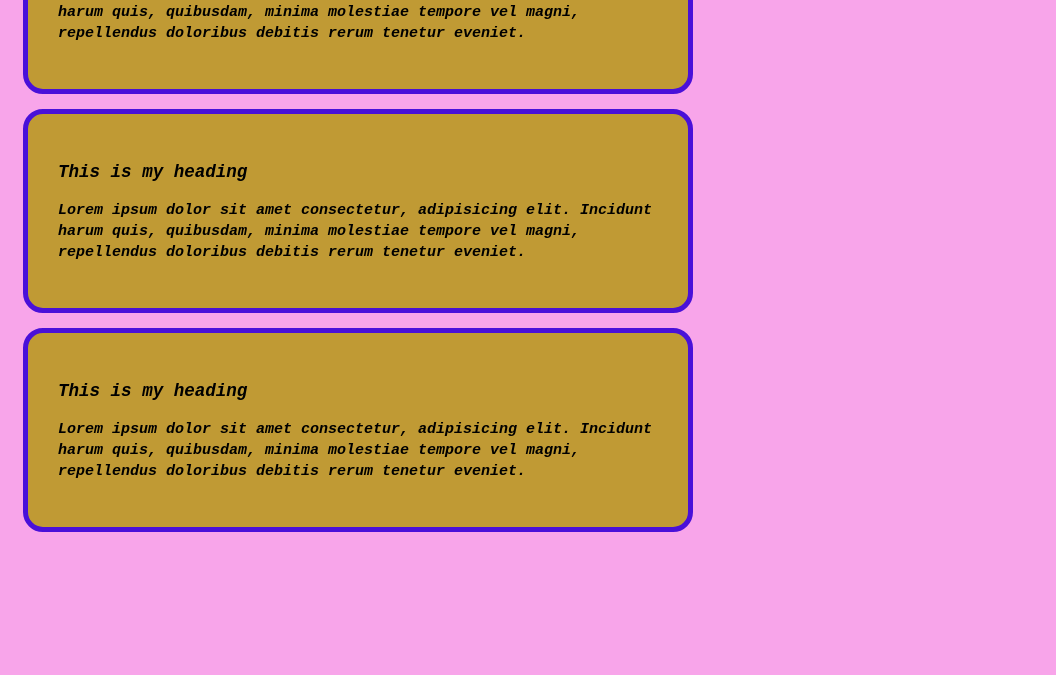
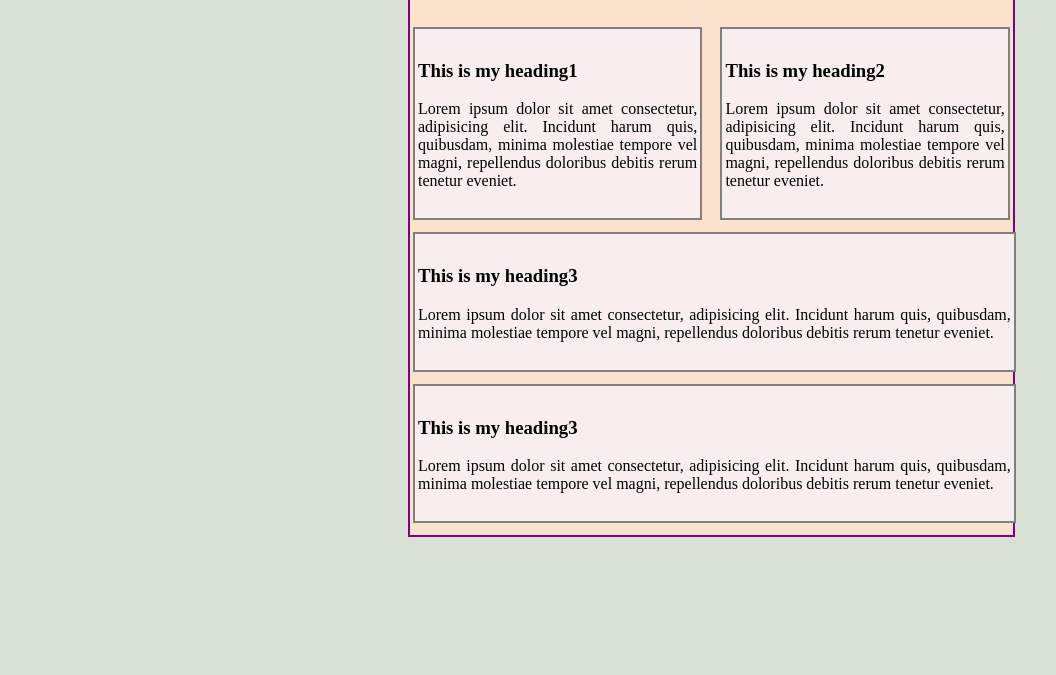
Before and after one commit to parmarharsh2490/harsh1, a plain HTML site: page marvel1.html in a window 1280 px wide. Shown: the part 125-800 px from the top of the page, without its empty margins (0-1056 px from the left). Drawn offline with Linux system fonts and the light colour scheme.

Commit message:
added marvel1.html

```diff
--- a/marvel1.html
+++ b/marvel1.html
@@ -6,46 +6,66 @@
     <title>Document</title>
 </head>
 <style>
-    .h{
-
-        color: black;
-        background-color: rgb(192, 154, 52);
-        font-size: 15px;
-        font-family: 'Courier New', Courier, monospace;
-        font-style: italic;
-        font-weight: bold;
-        line-height: 1.4em;
-        /* height: 100px; */
-        width: 600px;
-        border: 5px solid rgb(73, 16, 217);
-        /* border-top: 2px solid red; */
-        /* border-top-left-radius: 11px; */
-        border-radius: 20px;
-        /* background-image: url(); */
-        /* background-position: center; */
-        /* background-position: top center; */
-        /* background-repeat: no-repeat; */
-        /* margin-top: 10px; */
-        margin: 15px 15px 15px 15px;
-        /* margin: 10px 10px; */
-        padding: 30px 30px;
+    *{
+        box-sizing: border-box;
     }
     body{
-        background-color: rgb(248, 165, 234);
+        background-color:rgb(216, 224, 214);
+    }
+    .container{
+        width: 900px;
+        background-color:rgb(250, 226, 205);
+        border: 2px solid purple;
+        margin: 33px 400px;
+    }
+    .m1{
+        background-color: rgb(248, 238, 238);
+        border: 2px solid grey;
+        margin: 12px 3px;
+        padding: 12px 3px;
+    }
+    #h1{
+        width: 48%;
+        float: left;
+    }
+    #h2{
+        width: 48%;
+        float: right;
+    }
+    #h3{
+        width: 100%;
+        clear: both;
+    }
+    #h4{
+        width: 100%;
+    }
+    p , h3{
+        text-align: justify;
+    }
+    h1 {
+        margin: 30px auto;
+        width: 300px;
     }
 </style>
 <body>
-    <div class="h">
-        <h3>This is my heading</h3>
-        <p id="h1">Lorem ipsum dolor sit amet consectetur, adipisicing elit. Incidunt harum quis, quibusdam, minima molestiae tempore vel magni, repellendus doloribus debitis rerum tenetur eveniet.</p>
-    </div>
-    <div class="h">
-        <h3>This is my heading</h3>
-        <p id="h2">Lorem ipsum dolor sit amet consectetur, adipisicing elit. Incidunt harum quis, quibusdam, minima molestiae tempore vel magni, repellendus doloribus debitis rerum tenetur eveniet.</p>
-    </div>
-    <div class="h">
-        <h3>This is my heading</h3>
-        <p id="h3">Lorem ipsum dolor sit amet consectetur, adipisicing elit. Incidunt harum quis, quibusdam, minima molestiae tempore vel magni, repellendus doloribus debitis rerum tenetur eveniet.</p>
+    <div class="container" id="h1">
+        <h1>Top Three Superman</h1>
+        <div id="h1" class="m1">
+            <h3>This is my heading1</h3>
+            <p id="p1" class="para">Lorem ipsum dolor sit amet consectetur, adipisicing elit. Incidunt harum quis, quibusdam, minima molestiae tempore vel magni, repellendus doloribus debitis rerum tenetur eveniet.</p>
+        </div>
+        <div id="h2" class="m1">
+            <h3>This is my heading2</h3>
+            <p id="p2" class="para">Lorem ipsum dolor sit amet consectetur, adipisicing elit. Incidunt harum quis, quibusdam, minima molestiae tempore vel magni, repellendus doloribus debitis rerum tenetur eveniet.</p>
+        </div>
+        <div id="h3" class="m1">
+            <h3>This is my heading3</h3>
+            <p id="p3" class="para">Lorem ipsum dolor sit amet consectetur, adipisicing elit. Incidunt harum quis, quibusdam, minima molestiae tempore vel magni, repellendus doloribus debitis rerum tenetur eveniet.</p>
+        </div>
+        <div id="h4" class="m1">
+            <h3>This is my heading3</h3>
+            <p id="p3" class="para">Lorem ipsum dolor sit amet consectetur, adipisicing elit. Incidunt harum quis, quibusdam, minima molestiae tempore vel magni, repellendus doloribus debitis rerum tenetur eveniet.</p>
+        </div>
     </div>
 </body>
 </html>
```
